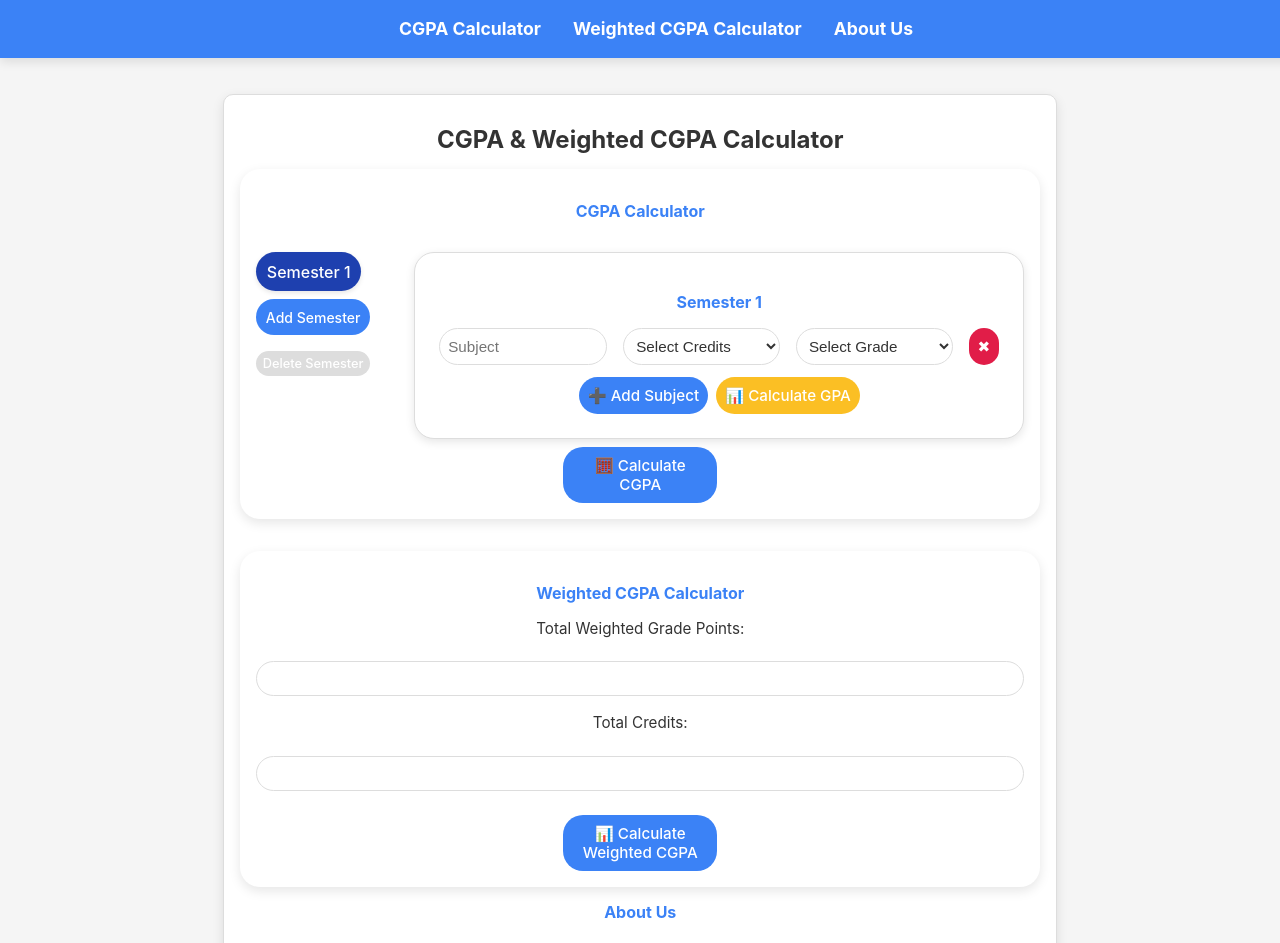
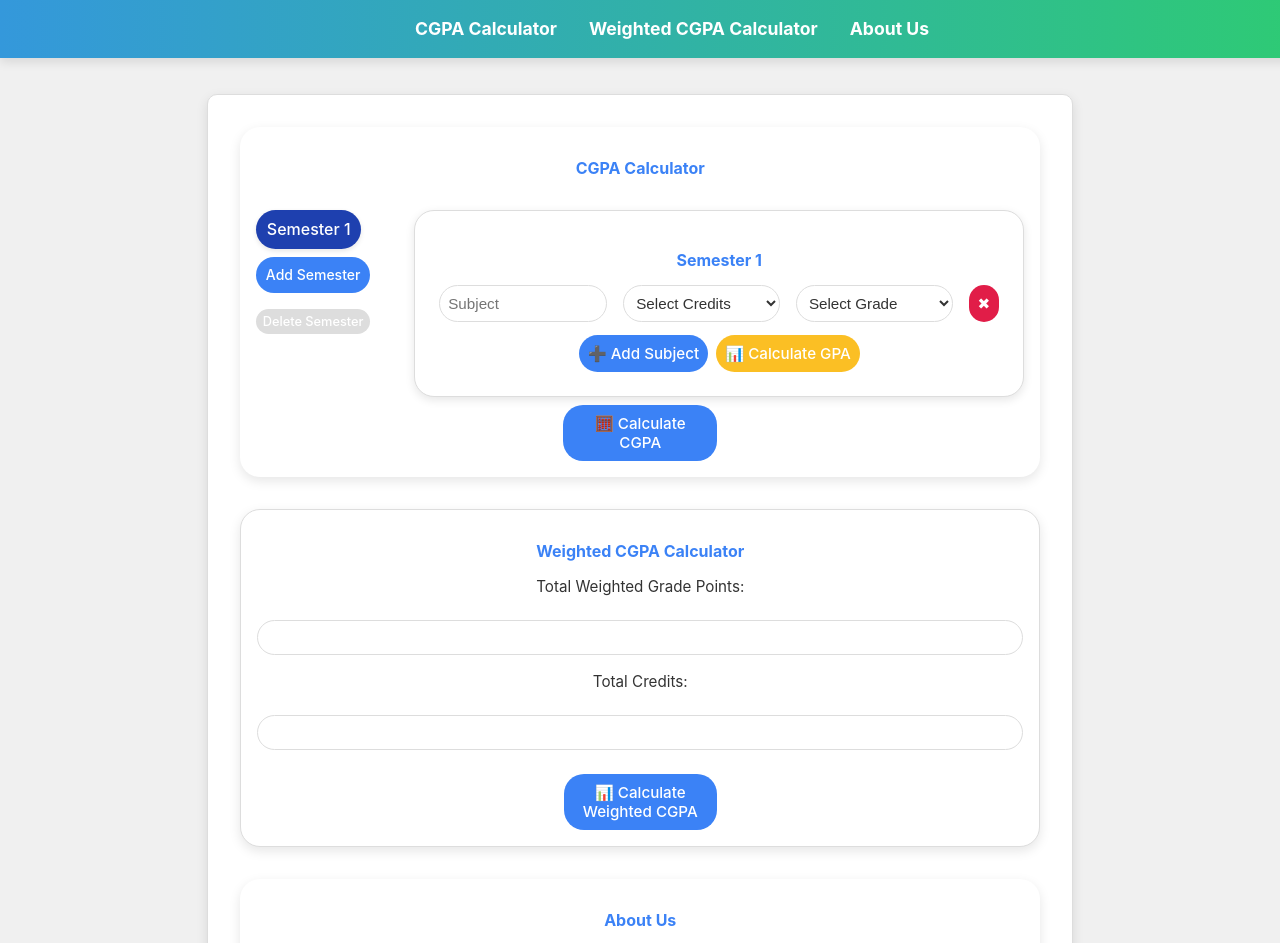
Before and after one commit to hanish007/CGPA-Calculator, a React (Vite) app: page / in a window 1280 px wide. Shown: the top 943 px of the page. Built offline with nearby package versions, Linux system fonts and the light colour scheme.

Commit message:
nav bar css

```diff
--- a/src/App.css
+++ b/src/App.css
@@ -3,7 +3,7 @@
 }
 
 :root {
-  --bg-color: #f5f5f5;
+  --bg-color: #f0f0f0;
   --text-color: #333;
   --accent-color: #3b82f6;
   --input-bg: #fff;
@@ -29,7 +29,7 @@ body {
 
 .App {
   background: var(--input-bg);
-  padding: 1rem;
+  padding: 2rem;
   border-radius: 10px;
   box-shadow: 0 4px 12px rgba(0, 0, 0, 0.1);
   max-width: 800px;
@@ -185,18 +185,13 @@ h3 {
 }
 
 /* Applying the same theme to the weighted CGPA section */
-.weighted-layout {
+.weighted-container {
   margin-top: 2rem; /* Space between the main content and the weighted CGPA section */
   padding: 1rem;
   border: 1px solid var(--input-border);
   border-radius: var(--border-radius);
-  box-shadow: 0 3px 10px rgba(0, 0, 0, 0.1);
+  box-shadow: 0 4px 12px rgba(0, 0, 0, 0.1);
   background-color: var(--input-bg);
-}
-
-h2 {
-  color: var(--accent-color);
-  font-size: 1rem;
 }
 
 .weighted-input {
@@ -251,7 +246,7 @@ h3 {
   border-radius: var(--border-radius);
   background-color: var(--input-bg);
   font-size: var(--font-size);
-  color: var(--text-color);
+  color : var(--text-color);
   width: 100%;
   box-sizing: border-box;
   appearance: none; /* Removes default dropdown arrow */
@@ -311,19 +306,27 @@ h3 {
 }
 
 /* Weighted CGPA Section */
-.weighted-section {
-  background-color: var(--input-bg);
+.weighted-container {
+  margin-top: 2rem; /* Space between the main content and the weighted CGPA section */
   padding: 1rem;
   border-radius: var(--border-radius);
   box-shadow: 0 4px 12px rgba(0, 0, 0, 0.1);
-  max-width: 800px;
-  margin-top: 2rem;
+  background-color: var(--input-bg);
+}
+
+/* About Us Section */
+.about-us-container {
+  margin-top: 2rem; /* Space between the main content and this section */
+  padding: 1rem;
+  border-radius: var(--border-radius);
+  box-shadow: 0 4px 12px rgba(0, 0, 0, 0.1);
+  background-color: var(--input-bg);
 }
 
 /* Navigation Bar */
 .navbar {
   background-color: var(--accent-color);
-  padding: 1rem;
+  padding: 1rem 2rem;
   text-align: center;
   position: fixed;
   width: 100%;
@@ -331,6 +334,7 @@ h3 {
   left: 0;
   z-index: 1000;
   box-shadow: 0 4px 10px rgba(0, 0, 0, 0.1);
+  background: linear-gradient(to right, #3498db, #2ecc71); /* Example gradient */
 }
 
 .navbar ul {
@@ -357,19 +361,14 @@ h3 {
 .App {
   margin-top: 70px; /* Adjust this value based on navbar height */
 }
-
-.weighted-container {
-  margin-top: 2rem; /* Space between the previous content and this section */
-  padding: 1rem;
-  border-radius: var(--border-radius);
-  box-shadow: 0 4px 12px rgba(0, 0, 0, 0.1);
-  background-color: var(--input-bg);
+.cgpa-section,
+.weighted-container,
+.about-us-container {
+  transition: box-shadow 0.2s, transform 0.4s;
 }
-
-.about-us-container {
-  margin-top: 2rem; /* Space between the previous content and this section */
-  padding: 1rem;
-  border-radius: var(--border-radius);
-  box-shadow: 0 4px 12px rgba(0, 0, 0, 0.1);
-  background-color: var(--input-bg);
+.cgpa-section:hover,
+.weighted-container:hover,
+.about-us-container:hover {
+  box-shadow: 0 5px 15px rgba(0, 0, 0, 0.15);
+  /* transform: translateY(-2px); */
 }
--- a/src/App.jsx
+++ b/src/App.jsx
@@ -111,7 +111,6 @@ function App() {
       const updatedSemesters = { ...semesters };
       delete updatedSemesters[semesterToDelete];
 
-      // Adjust semester numbers
       const reorderedSemesters = Object.keys(updatedSemesters)
         .sort((a, b) => a - b)
         .reduce((acc, key, index) => {
@@ -121,7 +120,6 @@ function App() {
 
       setSemesters(reorderedSemesters);
 
-      // Adjust selected semester
       const newSelectedSemester =
         semesterToDelete > 1 ? semesterToDelete - 1 : 1;
       setSelectedSemester(newSelectedSemester);
@@ -147,18 +145,27 @@ function App() {
     }));
   };
 
+  // Handle smooth scroll to section
+  const handleScrollToSection = (sectionId) => {
+    const element = document.getElementById(sectionId);
+    if (element) {
+      window.scrollTo({
+        top: element.offsetTop,
+        behavior: "smooth",
+      });
+    }
+  };
+
   return (
     <div className="App">
       {/* Navbar */}
       <nav className="navbar">
         <ul>
-          <li><a href="#cgpa-calculator">CGPA Calculator</a></li>
-          <li><a href="#weighted-cgpa-calculator">Weighted CGPA Calculator</a></li>
-          <li><a href="#about-us">About Us</a></li>
+          <li><a href="#cgpa-calculator" onClick={() => handleScrollToSection("cgpa-calculator")}>CGPA Calculator</a></li>
+          <li><a href="#weighted-cgpa-calculator" onClick={() => handleScrollToSection("weighted-cgpa-calculator")}>Weighted CGPA Calculator</a></li>
+          <li><a href="#about-us" onClick={() => handleScrollToSection("about-us")}>About Us</a></li>
         </ul>
       </nav>
-
-      <h1>CGPA & Weighted CGPA Calculator</h1>
 
       {/* CGPA Calculator Section */}
       <div className="cgpa-section" id="cgpa-calculator">
@@ -249,7 +256,7 @@ function App() {
       </div>
 
       {/* Weighted CGPA Section */}
-      <div className="weighted-section" id="weighted-cgpa-calculator">
+      <div className="weighted-container" id="weighted-cgpa-calculator">
         <h2>Weighted CGPA Calculator</h2>
         <div className="weighted-input">
           <label>Total Weighted Grade Points:</label>
@@ -280,7 +287,7 @@ function App() {
       </div>
 
       {/* About Us Section */}
-      <div className="about-us" id="about-us">
+      <div className="about-us-container" id="about-us">
         <h2>About Us</h2>
         <p>We are dedicated to helping students track their academic performance with ease.</p>
       </div>
```
